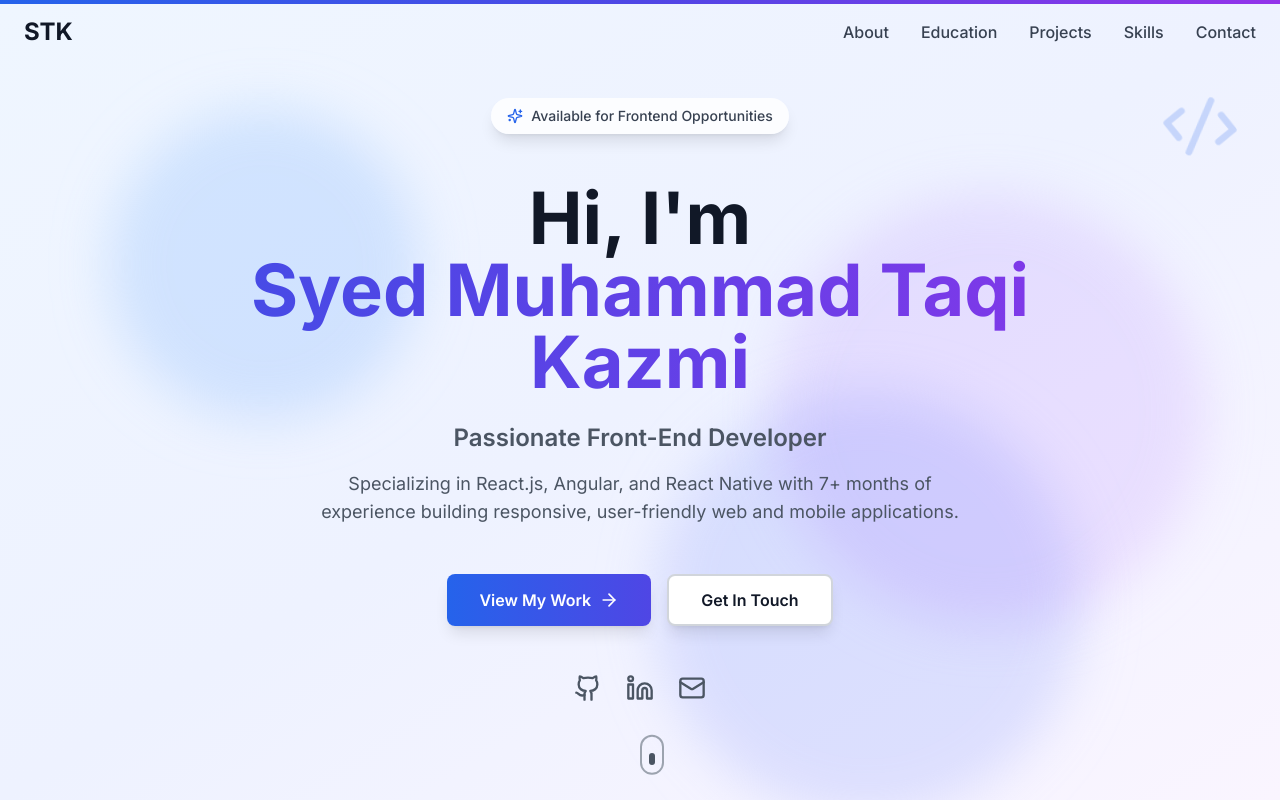
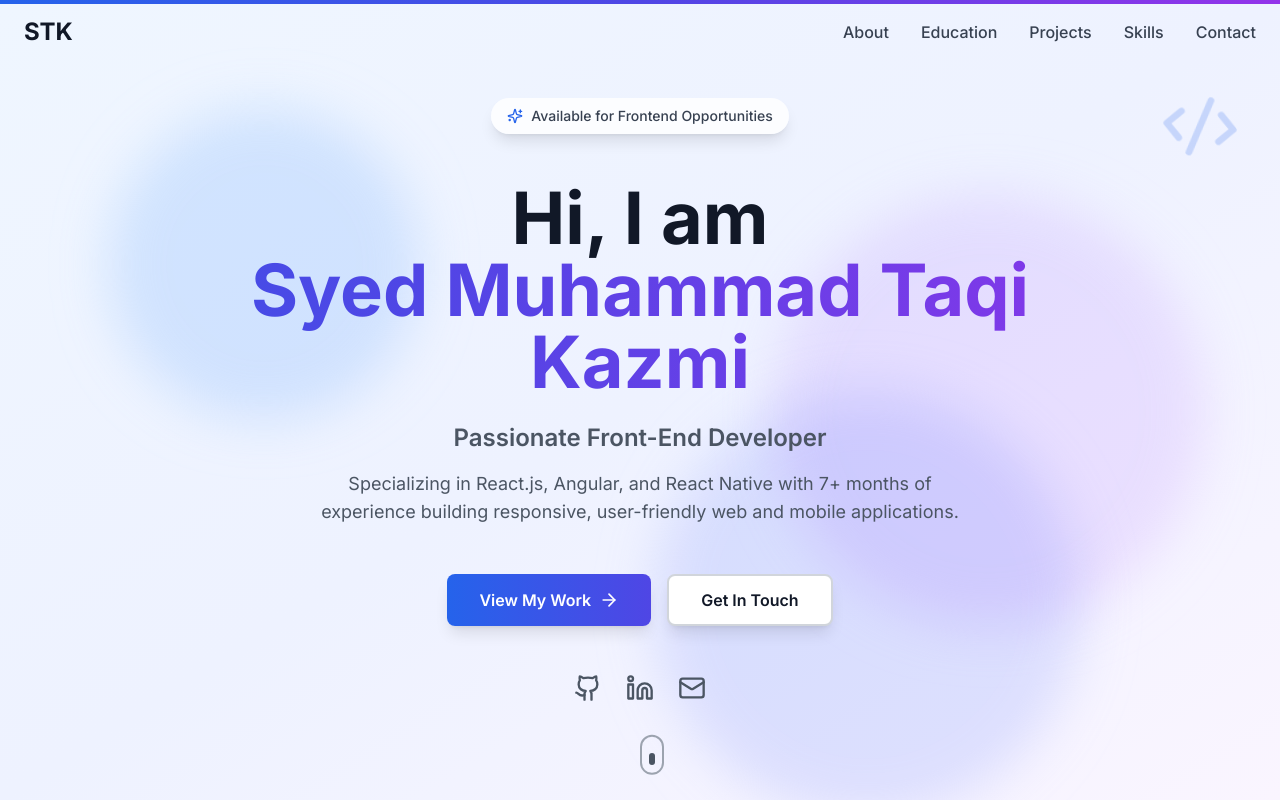
Before and after one commit to taqikazm00/TaqiKazmi, a Next.js app: page / in a window 1280 px wide. Shown: the top 800 px of the page. Built offline with nearby package versions, Linux system fonts and the light colour scheme.

Commit message:
refactor: update contractions for consistency in Contact and Hero components

```diff
--- a/components/Contact.tsx
+++ b/components/Contact.tsx
@@ -80,7 +80,7 @@ export default function Contact() {
             variants={fadeInUp}
             className="text-center text-gray-600 dark:text-gray-400 mb-12 max-w-2xl mx-auto"
           >
-            I'm always open to discussing new projects, creative ideas, or opportunities to be part of your vision.
+            I am always open to discussing new projects, creative ideas, or opportunities to be part of your vision.
           </motion.p>
 
           <div className="max-w-4xl mx-auto">
@@ -270,7 +270,7 @@ export default function Contact() {
                     animate={{ opacity: 1, y: 0 }}
                     className="p-4 bg-green-100 dark:bg-green-900/30 border border-green-500 rounded-lg text-green-700 dark:text-green-400 text-center"
                   >
-                    ✓ Message sent successfully! I'll get back to you soon.
+                    ✓ Message sent successfully! I will get back to you soon.
                   </motion.div>
                 )}
 
--- a/components/Hero.tsx
+++ b/components/Hero.tsx
@@ -94,7 +94,7 @@ export default function Hero() {
             variants={itemVariants}
             className="text-5xl md:text-7xl font-bold text-gray-900 dark:text-white mb-6"
           >
-            Hi, I'm{" "}
+            Hi, I am{" "}
             <motion.span
               className="bg-gradient-to-r from-blue-600 via-indigo-600 to-purple-600 bg-clip-text text-transparent inline-block"
               animate={{
```
